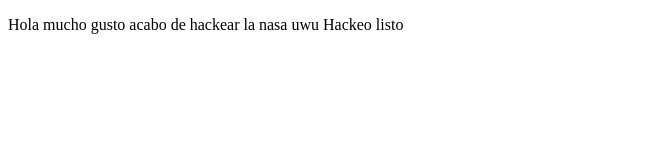
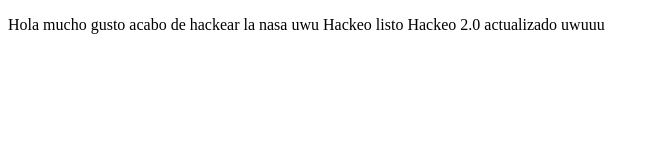
Before and after one commit to PablomxH/Prework, a plain HTML site: page index.html in a window 1280 px wide. Shown: the whole page, without its empty margins (0-658 px from the left). Drawn offline with Linux system fonts and the light colour scheme.

Commit message:
cambios sitio de index

```diff
--- a/index.html
+++ b/index.html
@@ -10,6 +10,7 @@
     <p>
         Hola mucho gusto acabo de hackear la nasa uwu
         Hackeo listo
+        Hackeo 2.0 actualizado uwuuu
     </p>
 
 </body>
```
